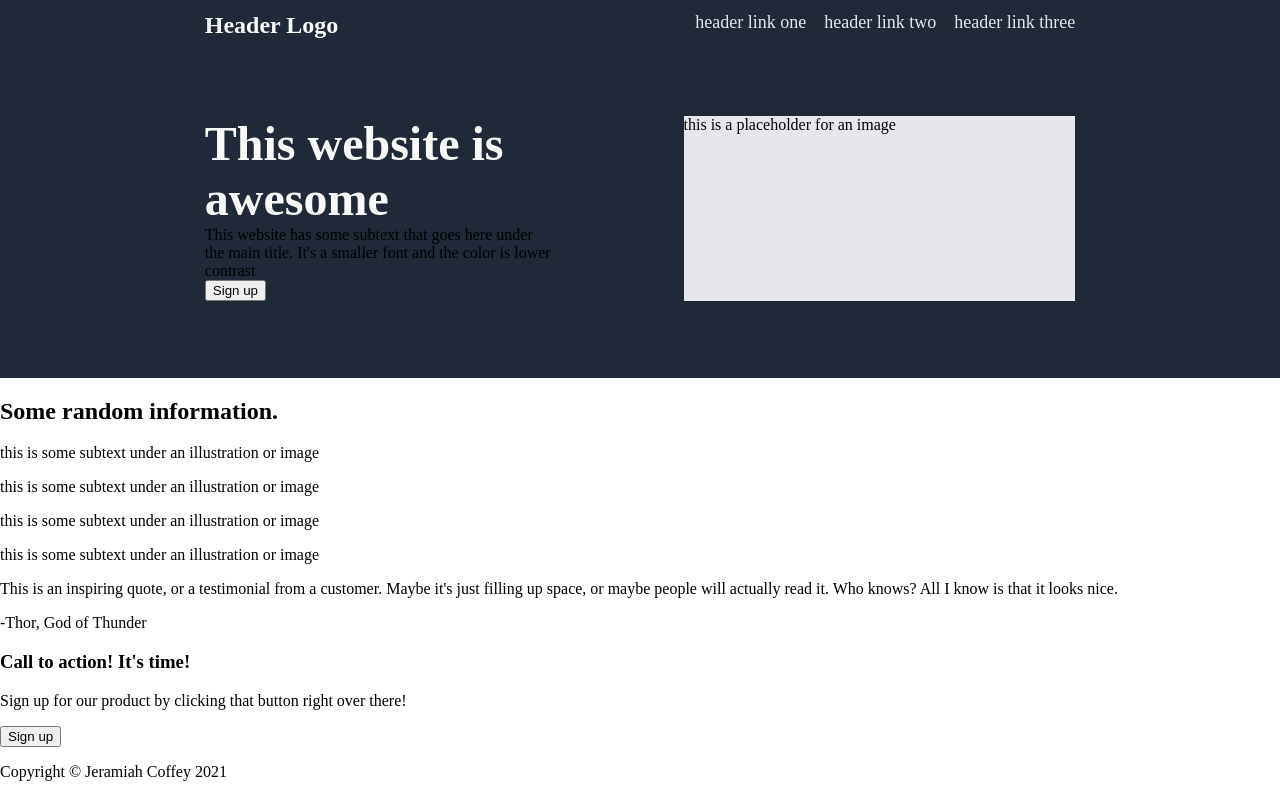
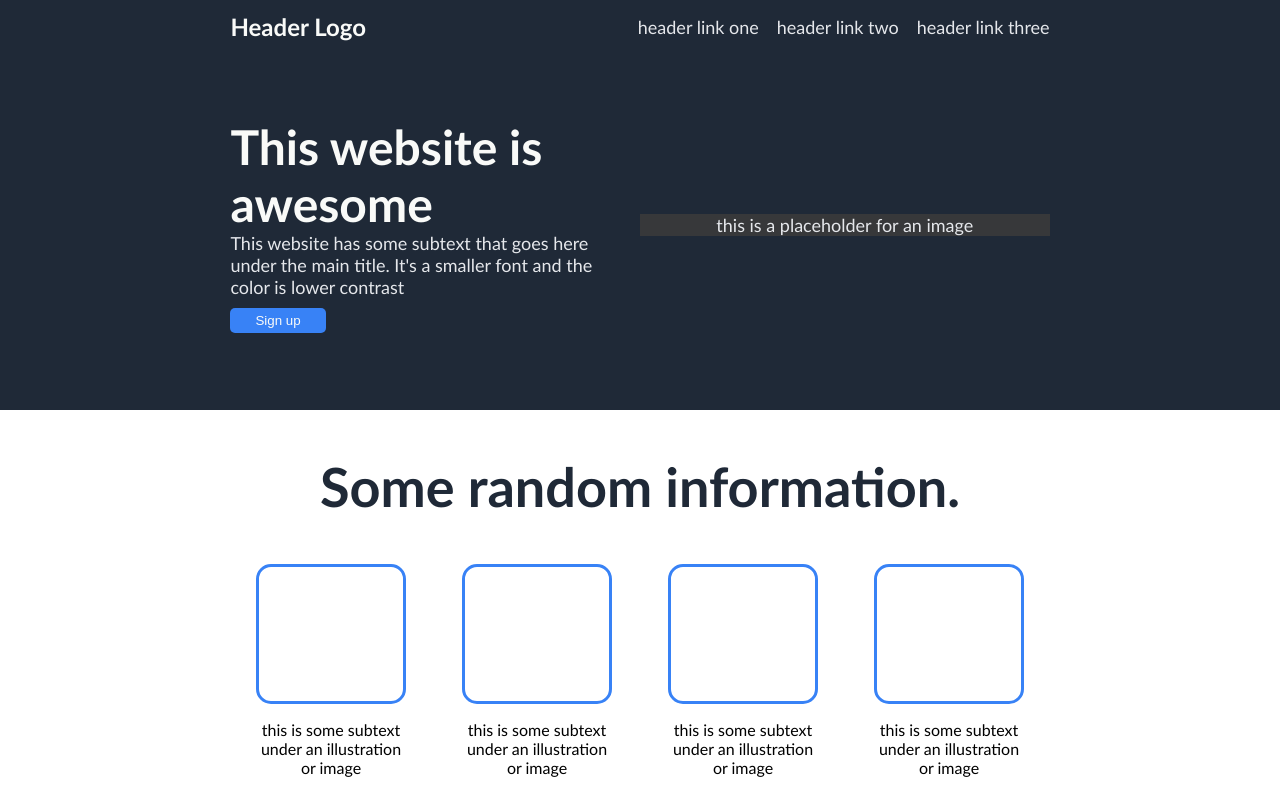
Before and after one commit to jeramiahgcoffey/landing-page, a plain HTML site: page index.html in a window 1280 px wide. Shown: the top 800 px of the page. Drawn offline with Linux system fonts and the light colour scheme.

Commit message:
Version 1 stlying complete

```diff
--- a/index.html
+++ b/index.html
@@ -32,41 +32,46 @@
             </div>
         </div>
         </header>
+        <div class="information-header">
             <h2>Some random information.</h2>
-            <div>
+        </div>
+        <div class="information-container">
+            <div class="information-cell">
                 <div class="blank-box"></div>
                 <p>this is some subtext under an illustration or image</p>
             </div>
-            <div>
+            <div class="information-cell">
                 <div class="blank-box"></div>
                 <p>this is some subtext under an illustration or image</p>
             </div>
-            <div>
+            <div class="information-cell">
                 <div class="blank-box"></div>
                 <p>this is some subtext under an illustration or image</p>
             </div>
-            <div>
+            <div class="information-cell">
                 <div class="blank-box"></div>
                 <p>this is some subtext under an illustration or image</p>
             </div>
         </div>
 
-        <div>
+        <div class="quote-container">
             <p>
                 This is an inspiring quote, or a testimonial from a customer.
                 Maybe it's just filling up space, or maybe people will actually
                 read it. Who knows? All I know is that it looks nice.
             </p>
-            <p>-Thor, God of Thunder</p>
+            <p class="author">-Thor, God of Thunder</p>
         </div>
 
-        <div>
-            <div>
+        <div class="bottom-section">
+            <div class="bottom-container left">
                 <h3>Call to action! It's time!</h3>
                 <p>
                     Sign up for our product by clicking that button right over
                     there!
                 </p>
+            </div>
+            <div class="bottom-container right">
                 <button>Sign up</button>
             </div>
         </div>
--- a/styles/styles.css
+++ b/styles/styles.css
@@ -1,6 +1,17 @@
 body {
     margin: 0;
     padding: 0;
+    font-family: "Trebuchet MS", "Lucida Sans Unicode", "Lucida Grande",
+        "Lucida Sans", Arial, sans-serif;
+}
+
+button {
+    background-color: #3882f6;
+    color: #f9faf8;
+    padding: 5px 25px;
+    margin-top: 10px;
+    border: 0;
+    border-radius: 5px;
 }
 
 .nav,
@@ -8,10 +19,10 @@ body {
     background-color: #1f2937;
     display: flex;
     justify-content: space-between;
-    gap: 36px;
+    align-items: center;
     padding-top: 12px;
-    padding-left: 16%;
-    padding-right: 16%;
+    padding-left: 18%;
+    padding-right: 18%;
 }
 
 .title {
@@ -46,13 +57,88 @@ body {
 
 .title p {
     margin: 0;
+    color: #e5e7eb;
+    font-size: 18px;
 }
 
 .title-content {
-    max-width: 40%;
+    max-width: 45%;
 }
 
 .title-image {
-    width: 45%;
+    width: 50%;
+    text-align: center;
+    background-color: #37383a;
+}
+
+.information-container {
+    margin-bottom: 100px;
+    padding: 0 20%;
+    display: flex;
+    justify-content: space-between;
+    text-align: center;
+}
+
+.information-header {
+    text-align: center;
+    font-size: 36px;
+    font-weight: 900;
+    color: #1f2937;
+}
+.information-cell {
+    max-width: 150px;
+}
+
+.blank-box {
+    box-sizing: border-box;
+    border: 3px solid #3882f6;
+    border-radius: 15px;
+    height: 140px;
+    width: 100%;
+}
+
+.quote-container {
+    padding: 120px 23%;
     background-color: #e5e7eb;
+    font-size: 36px;
+    color: #1f2937;
+    font-weight: 100;
+    font-style: italic;
 }
+
+.author {
+    font-size: 24px;
+    text-align: right;
+    font-weight: 900;
+    font-style: normal;
+    padding-right: 5%;
+}
+
+.bottom-section {
+    display: flex;
+    justify-content: space-between;
+    align-items: center;
+    border-radius: 10px;
+    background-color: #3882f6;
+    padding: 1% 8%;
+    margin: 100px 18%;
+}
+
+.left {
+    color: #f9faf8;
+}
+
+.bottom-container button {
+    border: 2px solid #f9faf8;
+}
+
+footer {
+    background-color: #1f2937;
+    color: #f9faf8;
+    text-align: center;
+}
+
+footer p {
+    margin: 0;
+    padding: 25px;
+}
```
